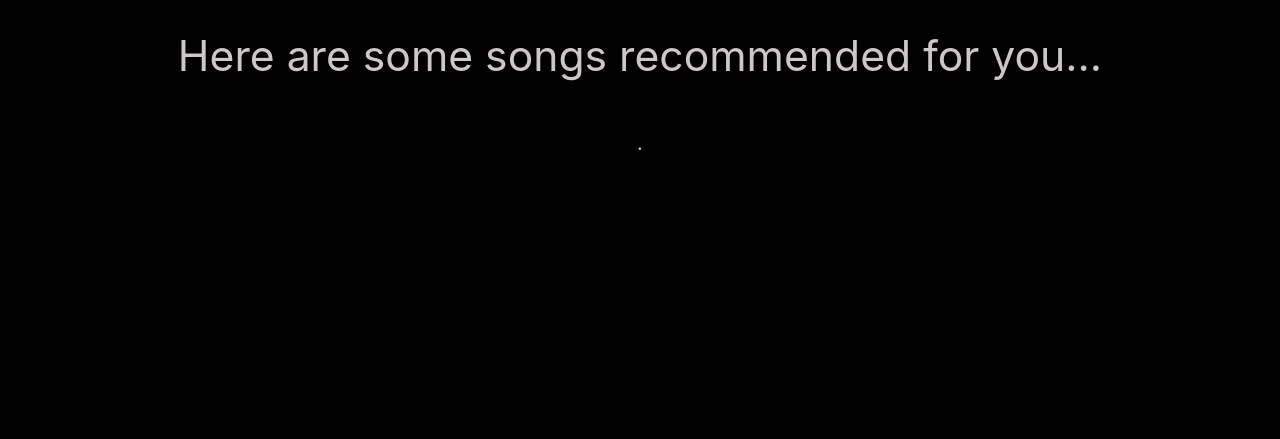
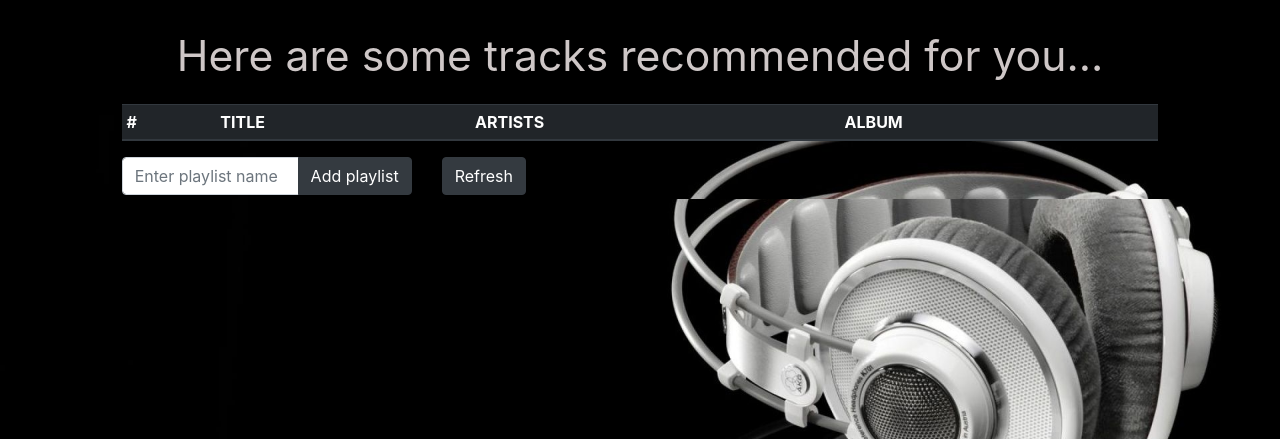
Before and after one commit to leonleitao/spotify_recommender_system, a Flask app: template app/templates/recommendations.html in a window 1280 px wide. Shown: the top 439 px of the page. Run offline with Flask 2, Linux system fonts and the light colour scheme; the template is opened without the code that fills it, so the values that code supplies are empty; some libraries are stand-ins or nearby versions.

Commit message:
Created recommendations webpage

```diff
--- a/app/recommendations.py
+++ b/app/recommendations.py
@@ -12,7 +12,7 @@ NUM_TRACKS = 5
 class User:
     def __init__(self,token):
         self.token = token
-        self.features = pd.read_csv('../data/data_preprocessed.csv')
+        self.features = pd.read_csv('data/data_preprocessed.csv')
         self.saved_tracks = None
         self.recommended_tracks = None
         self.user_id = None
--- a/app/static/css/main.css
+++ b/app/static/css/main.css
@@ -2,5 +2,5 @@ html,body {
     background-size: cover;
     /* background-image: url("../images/background.jpg"); */
     /* background-image: url('https://i.pinimg.com/originals/9c/be/db/9cbedb919772c0519b8b63d2ddef27b7.jpg') */
-    background-color: black;
+    /* background-color: black; */
 }
--- /dev/null
+++ b/app/static/js/add_playlist.js
@@ -0,0 +1,22 @@
+$(document).ready(function () {
+
+    $('form').on('submit', function (event) {
+
+        $.ajax({
+            data: {
+                name: $('#name').val(),
+            },
+            type: 'POST',
+            url: '/add_playlist'
+        })
+
+            .done(function (data) {
+                $('#playlist_res').text(data.message).show();
+                $('#playlist_url').text(data.url).attr('href', data.url).show();
+                $('#url_div').show()
+            });
+        event.preventDefault();
+
+    });
+
+});
--- a/app/templates/layout.html
+++ b/app/templates/layout.html
@@ -3,13 +3,18 @@
     <head>
         <!-- Required meta tags -->
         <meta charset="utf-8">
-        <meta name="viewport" content="width=device-width, initial-scale=1, shrink-to-fit=no">
+        <!-- <meta name="viewport" content="width=device-width, initial-scale=1, shrink-to-fit=no"> -->
 
         <!-- Bootstrap CSS -->
-        <link rel="stylesheet" href="https://stackpath.bootstrapcdn.com/bootstrap/4.3.1/css/bootstrap.min.css" integrity="sha384-ggOyR0iXCbMQv3Xipma34MD+dH/1fQ784/j6cY/iJTQUOhcWr7x9JvoRxT2MZw1T" crossorigin="anonymous">
+        <link href="https://maxcdn.bootstrapcdn.com/bootstrap/4.0.0/css/bootstrap.min.css" rel="stylesheet" />
+        <!-- <link rel="stylesheet" href="https://stackpath.bootstrapcdn.com/bootstrap/4.3.1/css/bootstrap.min.css" integrity="sha384-ggOyR0iXCbMQv3Xipma34MD+dH/1fQ784/j6cY/iJTQUOhcWr7x9JvoRxT2MZw1T" crossorigin="anonymous"> -->
         <link rel="stylesheet" href="https://stackpath.bootstrapcdn.com/font-awesome/4.7.0/css/font-awesome.min.css" integrity="sha384-wvfXpqpZZVQGK6TAh5PVlGOfQNHSoD2xbE+QkPxCAFlNEevoEH3Sl0sibVcOQVnN" crossorigin="anonymous">
         <link rel="stylesheet" type="text/css" href="{{url_for('views.static',filename='css/main.css')}}">
-
+        <style type="text/css">
+            html,body{
+                background-image: url("{{url_for('views.static',filename='images/background.jpg')}}");
+            }
+        </style>
         {% if title %}
             <title>{{title}}</title>
         {% else %}
@@ -21,8 +26,10 @@
         {% block content %}{% endblock content %}
         <!-- Optional JavaScript -->
         <!-- jQuery first, then Popper.js, then Bootstrap JS -->
-        <script src="https://code.jquery.com/jquery-3.3.1.slim.min.js" integrity="sha384-q8i/X+965DzO0rT7abK41JStQIAqVgRVzpbzo5smXKp4YfRvH+8abtTE1Pi6jizo" crossorigin="anonymous"></script>
+        <script src="https://ajax.googleapis.com/ajax/libs/jquery/3.1.0/jquery.min.js"></script>
+        <!-- <script src="https://code.jquery.com/jquery-3.3.1.slim.min.js" integrity="sha384-q8i/X+965DzO0rT7abK41JStQIAqVgRVzpbzo5smXKp4YfRvH+8abtTE1Pi6jizo" crossorigin="anonymous"></script> -->
         <script src="https://cdnjs.cloudflare.com/ajax/libs/popper.js/1.14.7/umd/popper.min.js" integrity="sha384-UO2eT0CpHqdSJQ6hJty5KVphtPhzWj9WO1clHTMGa3JDZwrnQq4sF86dIHNDz0W1" crossorigin="anonymous"></script>
         <script src="https://stackpath.bootstrapcdn.com/bootstrap/4.3.1/js/bootstrap.min.js" integrity="sha384-JjSmVgyd0p3pXB1rRibZUAYoIIy6OrQ6VrjIEaFf/nJGzIxFDsf4x0xIM+B07jRM" crossorigin="anonymous"></script>
+        <script src="{{ url_for('views.static', filename='js/add_playlist.js') }}"></script>
     </body>
 </html>
--- a/app/templates/recommendations.html
+++ b/app/templates/recommendations.html
@@ -1,11 +1,55 @@
 {% extends "layout.html" %}
 {% block content %}
-    <div class="container-fluid">
-        <div class="row mt-4 justify-content-md-center">
-            <p style="font-size: 32pt; color:#cec7c7;">Here are some songs recommended for you...</p>
-        </div>
-        <div class="row mt-4 justify-content-md-center">
-            <p style="font-size: 15pt; color:#cec7c7;">{{info}}.</p>
+<div class="container-fluid">
+    <div class="row mt-4 justify-content-md-center">
+        <p style="font-size: 32pt; color:#cec7c7;">Here are some tracks recommended for you...</p>
+    </div>
+    <div class="row">
+        <div class="col-md-10 offset-1">
+            <table class="table table-dark table-hover table-sm table-striped">
+                <thead>
+                    <tr>
+                        <th scope="col">#</th>
+                        <th scope="col">TITLE</th>
+                        <th scope="col">ARTISTS</th>
+                        <th scope="col">ALBUM</th>
+                    </tr>
+                </thead>
+                <tbody>
+                    {% for track in tracks %}
+                    <tr>
+                        <th scope="row">{{loop.index}}</th>
+                        <td><a href="{{track.spotify_url}}" style="color: white;">{{track.name}}</a></td>
+                        <td>{{track.artists}}</td>
+                        <td>{{track.album}}</td>
+                    </tr>
+                    {% endfor %}
+                </tbody>
+            </table>
         </div>
     </div>
+    <div class="row">
+        <div class="col-md-3 offset-1">
+            <form>
+            <div class="input-group ">
+                <input type="text" class="form-control" placeholder="Enter playlist name" id='name'>
+                <div class="input-group-append">
+                    <button class="btn btn-dark" type="submit" >Add playlist</button>
+                </div>
+            </div>
+            </form>
+        </div>
+        <div class="col-md-7 text-left">
+            <a href="{{url_for('views.recommendations')}}"><button class="btn btn-dark" type="button">Refresh</button></a>
+        </div>
+    </div>
+    <div class="row mt-1">
+        <div class="col-md-6 offset-1" id='playlist_res' style="display:none; color:#cec7c7;"></div>
+    </div>
+    <div class="row">
+        <div class="col-md-6 offset-1" id= 'url_div' style="display:none; color:#cec7c7;">
+            Link to playlist: <a id='playlist_url' style="display:none; color: #cec7c7;"></a>
+        </div>
+    </div>
+</div>
 {% endblock %}
```
Also changed, not shown: app/templates/home.html (+3 -4 lines), app/views.py (+91 -10 lines).
